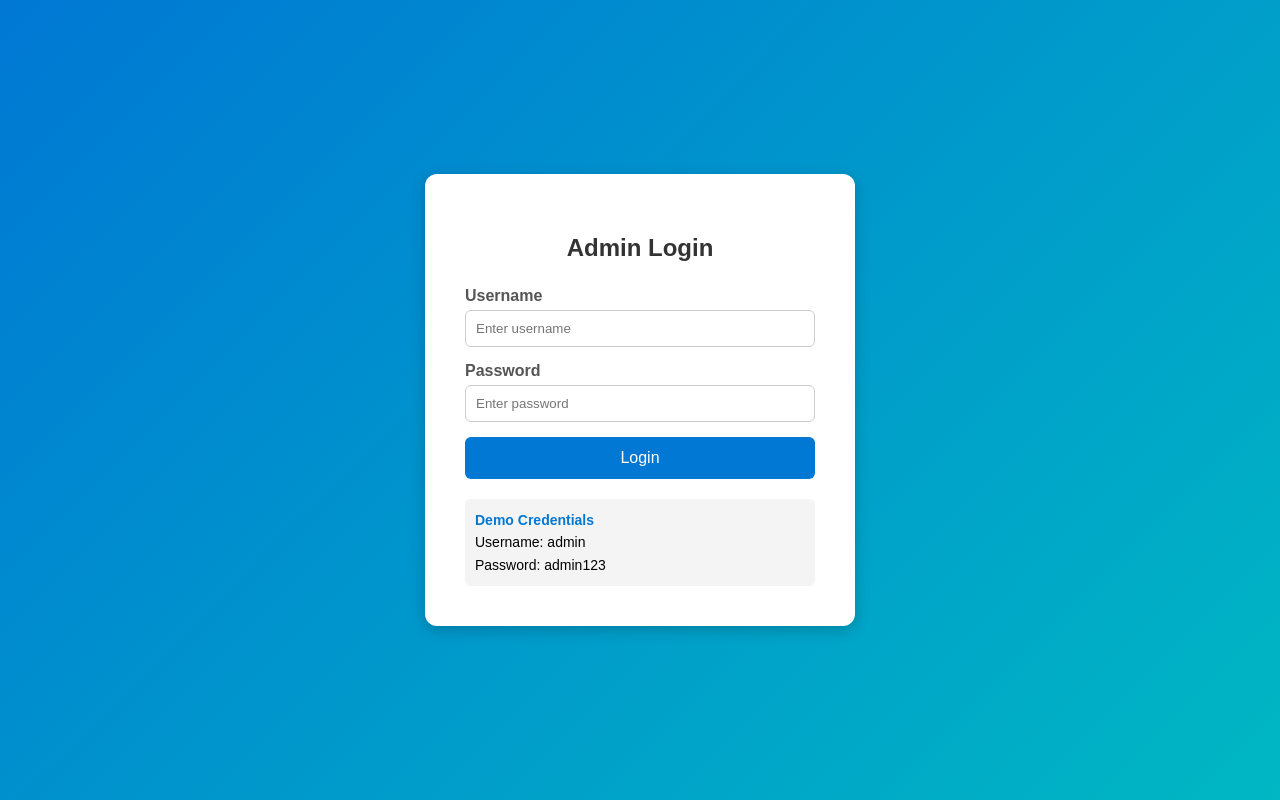
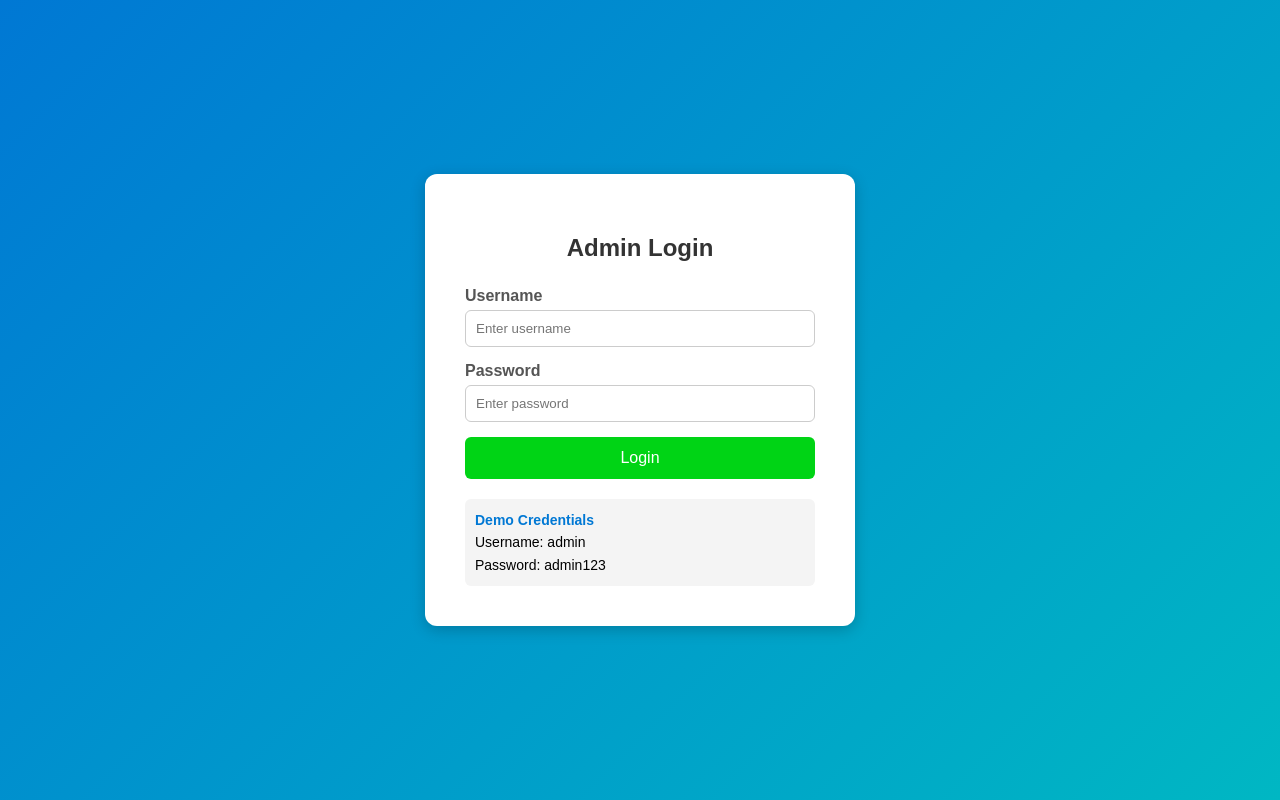
Before and after one commit to RaviVC/simple-login-app, a website: page public/login.html in a window 1280 px wide. Drawn offline with Linux system fonts and the light colour scheme.

Commit message:
Updated login.html: commit1

```diff
--- a/public/login.html
+++ b/public/login.html
@@ -50,7 +50,7 @@
         button {
             width: 100%;
             padding: 12px;
-            background-color: #0078D4;
+            background-color: #00d415;
             color: white;
             border: none;
             border-radius: 6px;
```
Also changed, not shown: .github/workflows/login-app-sanity.yml.
